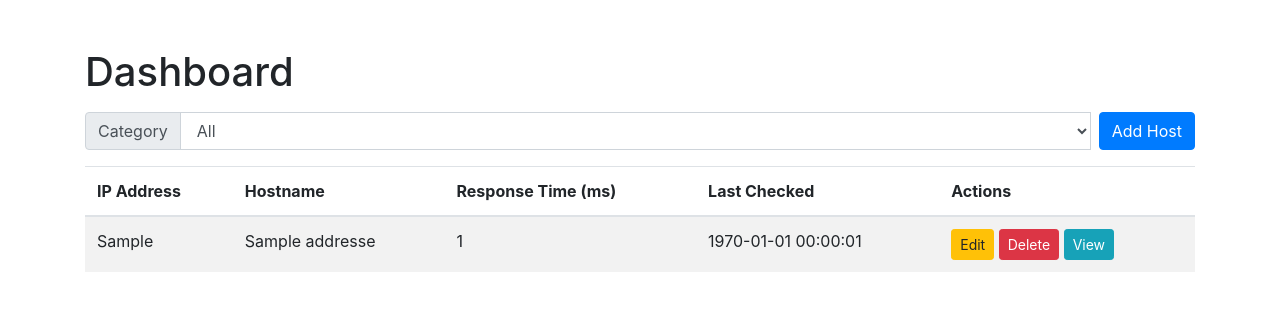
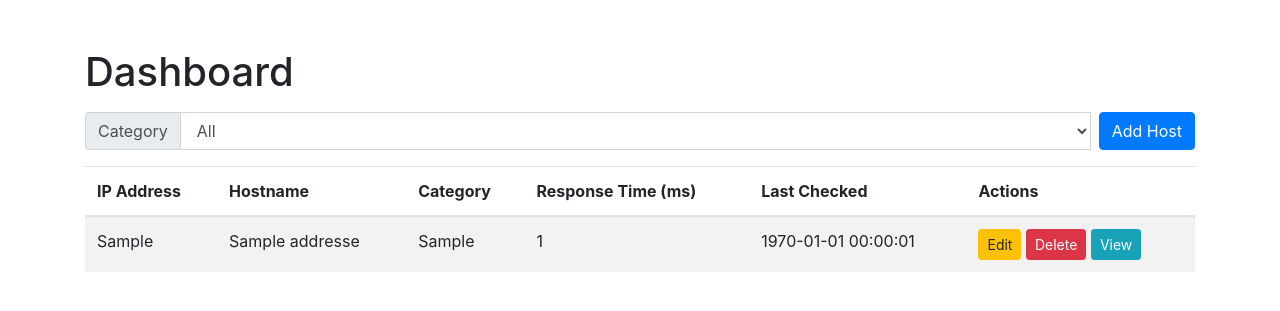
Before and after one commit to thejordanprice/network-status, a Flask app: page / in a window 1280 px wide. Shown: the part 56-367 px from the top of the page. Run offline with Flask 3, Linux system fonts and the light colour scheme; tables that the repository leaves empty hold one stand-in row (values such as "Sample post"); some libraries are stand-ins or nearby versions.

Commit message:
added categories to index.html table

```diff
--- a/templates/index.html
+++ b/templates/index.html
@@ -113,6 +113,7 @@
                 <tr>
                     <th scope="col">IP Address</th>
                     <th scope="col">Hostname</th>
+                    <th scope="col">Category</th>
                     <th scope="col">Response Time (ms)</th>
                     <th scope="col">Last Checked</th>
                     <th scope="col">Actions</th>
@@ -123,6 +124,7 @@
                     <tr data-ip-id="{{ ip[0] }}" data-category="{{ ip[3] }}">
                         <td>{{ ip[1] }}</td>
                         <td>{{ ip[2] }}</td>
+                        <td>{{ ip[3] }}</td>
                         <td class="response-time-cell">{{ latest_ping_results[ip[0]]['response_time'] }}</td>
                         <td class="timestamp-cell">{{ latest_ping_results[ip[0]]['timestamp'] }}</td>
                         <td>
```
